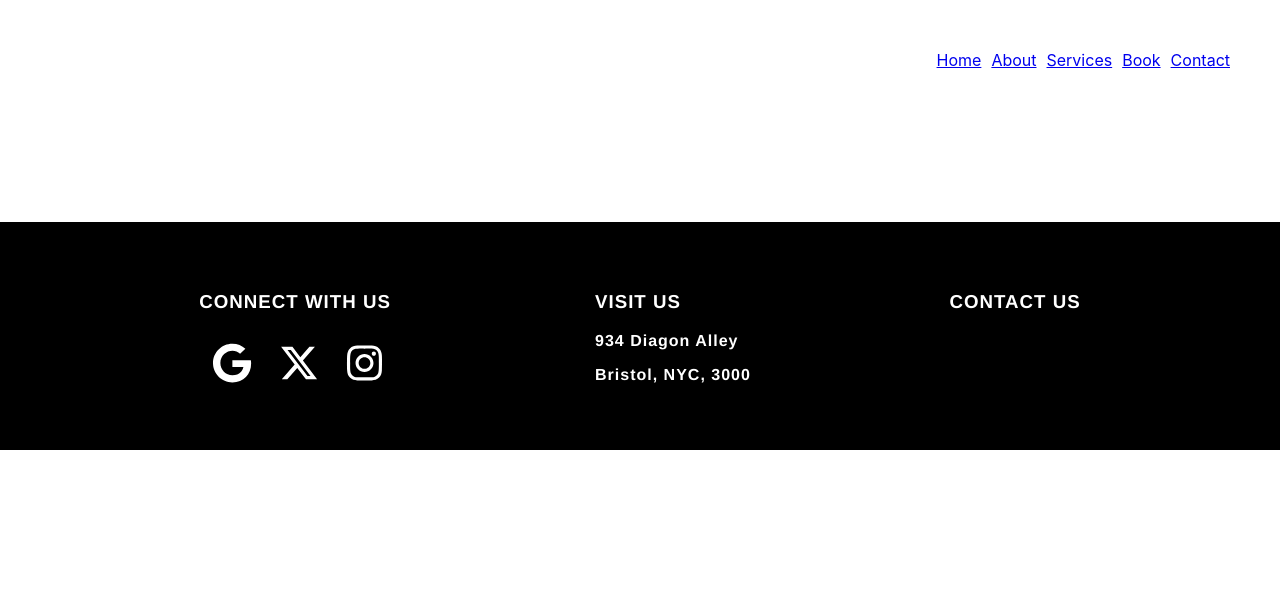
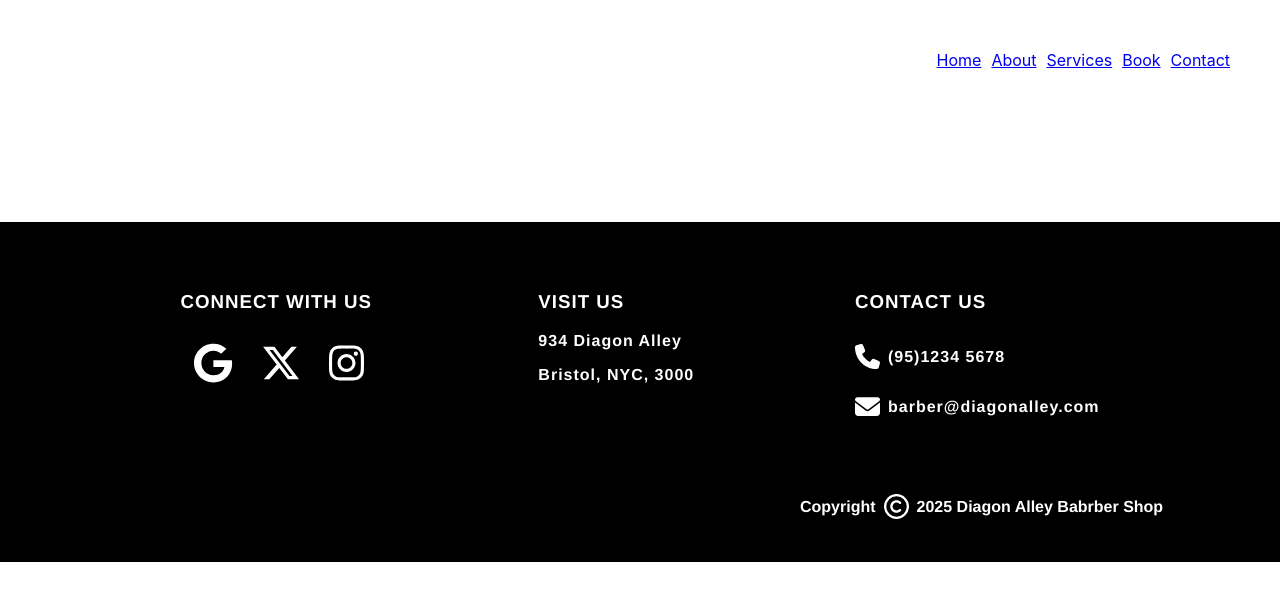
Before and after one commit to ayad0010/BarberShop, a React (Create React App) app in the folder barber-shop/: page /contact in a window 1280 px wide. Shown: the top 600 px of the page. Built offline with nearby package versions, Linux system fonts and the light colour scheme.

Commit message:
footer finished!

```diff
--- a/barber-shop/package.json
+++ b/barber-shop/package.json
@@ -5,6 +5,7 @@
   "dependencies": {
     "@fortawesome/fontawesome-svg-core": "^6.7.2",
     "@fortawesome/free-brands-svg-icons": "^6.7.2",
+    "@fortawesome/free-regular-svg-icons": "^6.7.2",
     "@fortawesome/free-solid-svg-icons": "^6.7.2",
     "@fortawesome/react-fontawesome": "^0.2.2",
     "@testing-library/dom": "^10.4.0",
--- a/barber-shop/src/footer.css
+++ b/barber-shop/src/footer.css
@@ -24,6 +24,9 @@
     text-align: left;
 }
 
+.contactInfo {
+    text-align: left;
+}
 
 
 .icons {
@@ -34,5 +37,41 @@
 
 .icons svg {
     margin: 0 14px; /* wider spacing */
+}
 
+
+.phone-icon {
+    font-size: 25px;
 }
+
+.phone {
+  display: flex;
+  align-items: center;
+  gap: 8px; /* space between icon and number */
+}
+
+.mail {
+    display: flex;
+    align-items: center;
+    gap: 8px;
+}
+
+.mail-icon {
+    font-size: 25px;
+}
+
+.copyright-statement {
+    background-color: black;
+    color: white;
+    font-family: Helvetica;
+    font-weight: bold;
+
+    display: flex;
+    align-items: center;
+    gap: 8px;
+    padding-left:800px;
+    padding-bottom: 30px;
+}
+.copyright-icon {
+    font-size: 25px;
+}
--- a/barber-shop/src/footer.js
+++ b/barber-shop/src/footer.js
@@ -2,9 +2,12 @@ import React from "react";
 import './footer.css';
 import { FontAwesomeIcon } from '@fortawesome/react-fontawesome';
 import { faGoogle, faInstagram, faXTwitter} from '@fortawesome/free-brands-svg-icons';
+import { faPhone, faEnvelope} from '@fortawesome/free-solid-svg-icons';
+import { faCopyright } from '@fortawesome/free-regular-svg-icons';
 
 const Footer = () => {
     return (
+        <div>
             <div className="footer">
                 <div className="SocialMediaInfo">
                     <h3>CONNECT WITH US</h3>
@@ -13,8 +16,6 @@ const Footer = () => {
                         <FontAwesomeIcon icon={faXTwitter} />
                         <FontAwesomeIcon icon={faInstagram} />
                     </div>
-
-
                 </div>
 
                 <div className="address">
@@ -25,10 +26,28 @@ const Footer = () => {
 
                 <div className="contactInfo">
                     <h3>CONTACT US</h3>
+                    <div className="phone">
+                        <FontAwesomeIcon icon={faPhone} className="phone-icon" />
+                        <p>(95)1234 5678</p>
                     </div>
 
+                    <div className="mail">
+                        <FontAwesomeIcon icon={faEnvelope} className="mail-icon"/>
+                        <p>barber@diagonalley.com</p>
+                    </div>
 
                 </div>
+
+            </div>
+
+            <div className="copyright-statement">
+                <p>Copyright</p>
+                <FontAwesomeIcon icon={faCopyright} className="copyright-icon"/>
+                <p>2025 Diagon Alley Babrber Shop</p>
+            </div>
+
+        </div>
+
 
     );
 };
```
Also changed, not shown: 1 other file (tests, documents, lock files or other folders). Lines whose indentation alone changed are shown as unchanged.
